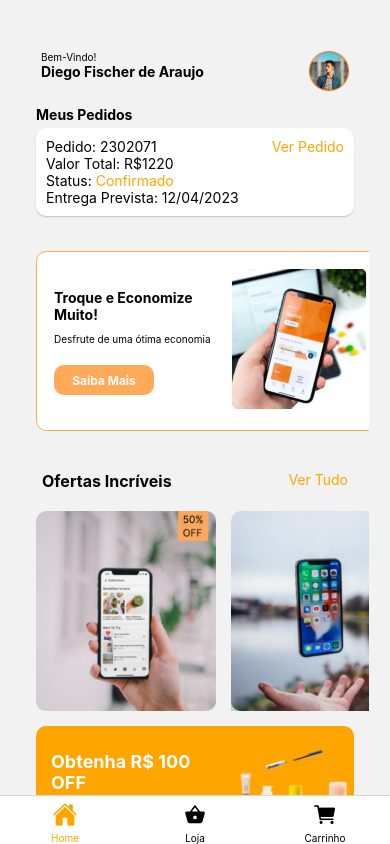
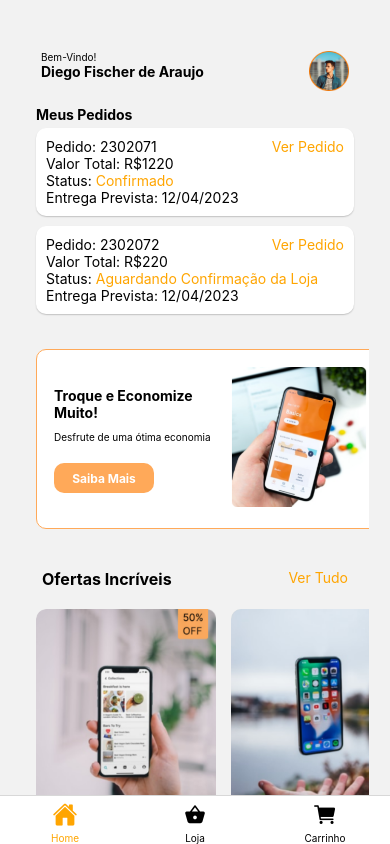
Before and after one commit to DiegoFischerDev/EcommerceApp-ReactNative, a React Native app: screen /TabRotas in a window 390 px wide. Built offline with nearby package versions, Linux system fonts and the light colour scheme; data requests are answered from the project's data file.

Commit message:
fixed Push API URL

```diff
--- a/db.json
+++ b/db.json
@@ -79,6 +79,23 @@
       "valorTotalDoPedido": 1220,
       "status": "Confirmado",
       "previsãoDeEntrega": "12/04/2023"
+    },
+    {
+      "id": "2302072",
+      "itens": [
+        {
+          "id": 1,
+          "legenda": "Camisa Longa Branca",
+          "preço": 200,
+          "review": 3.8,
+          "reviewqtd": 80,
+          "tamanho": "M",
+          "quantidade": 1
+        }
+      ],
+      "valorTotalDoPedido": 220,
+      "status": "Aguardando Confirmação da Loja",
+      "previsãoDeEntrega": "12/04/2023"
     }
   ]
 }
--- a/src/serviços/index.js
+++ b/src/serviços/index.js
@@ -3,3 +3,5 @@ import axios from "axios";
 export const api = axios.create({
   baseURL: "http://localhost:3000/" // http://localhost:3000/
 })
+
+export const baseURL = "http://localhost:3000/"
--- a/src/telas/CarrinhoDeCompras/componentes/ResumoCompra.js
+++ b/src/telas/CarrinhoDeCompras/componentes/ResumoCompra.js
@@ -4,6 +4,7 @@ import FinalizarCompraModal from './FinalizarCompraModal';
 import { GlobalContext } from '../../../context/GlobalContext';
 import { useObterPedidosDaApi } from '../../../hooks/useObterPedidosDaApi';
 import axios from "axios";
+import { baseURL } from "../../../serviços";
 
 const ResumoCompra = () => {
 
@@ -25,9 +26,8 @@ const ResumoCompra = () => {
     "previsãoDeEntrega": "12/04/2023"
   }
 
-  const url = 'http://localhost:3000/';
   async function EnviarPedido (pedido) {
-    await axios.post(url+'pedidos', pedido);
+    await axios.post(baseURL+'pedidos', pedido);
   }
 
 
```
